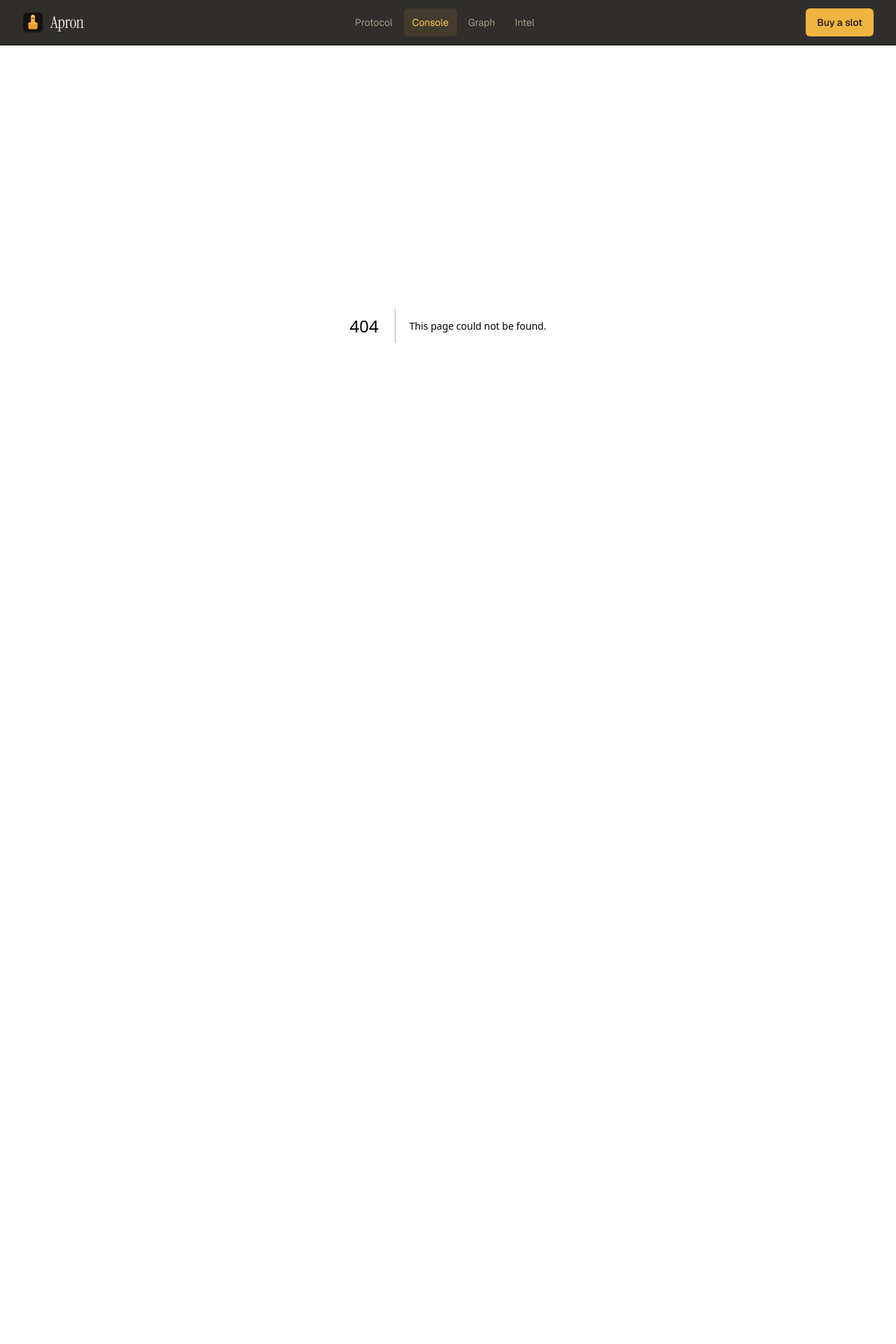
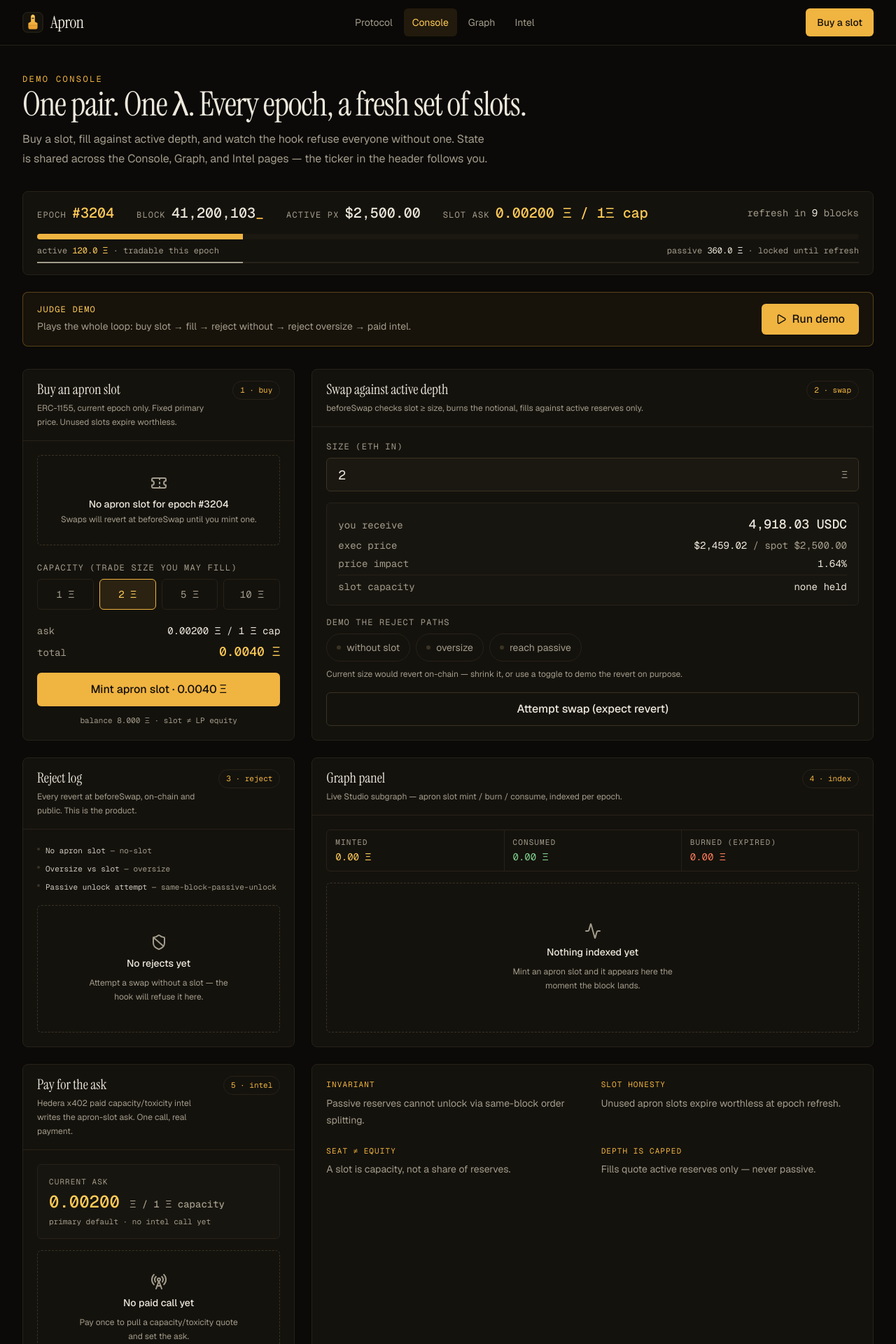
Before and after one commit to Kartikvyas1604/Cadence, a Next.js app: page /console in a window 1280 px wide. Before the commit this address had no page. Shown: the top 1920 px of the page at 70% size. Before the commit the page ends 865 px from the top, so only its background shows below. Built offline with nearby package versions, Linux system fonts and the light colour scheme.

Commit message:
refactor: console to /console, hero links to routes

```diff
--- /dev/null
+++ b/app/console/page.tsx
@@ -0,0 +1,18 @@
+import type { Metadata } from "next";
+import { ConsoleView } from "@/components/console-view";
+import { SiteFooter } from "@/components/site-footer";
+
+export const metadata: Metadata = {
+  title: "Console — Apron",
+  description:
+    "Buy an apron slot, swap against active depth, watch the hook reject everyone else. Live demo console.",
+};
+
+export default function ConsolePage() {
+  return (
+    <>
+      <ConsoleView />
+      <SiteFooter />
+    </>
+  );
+}
--- a/app/page.tsx
+++ b/app/page.tsx
@@ -1,70 +1,13 @@
-import { SiteHeader } from "@/components/site-header";
 import { SiteFooter } from "@/components/site-footer";
 import { Hero } from "@/components/hero";
-import { EpochBar } from "@/components/epoch-bar";
-import { DemoRunner } from "@/components/demo-runner";
-import { BuyApronPanel } from "@/components/buy-apron-panel";
-import { SwapPanel } from "@/components/swap-panel";
-import { RejectLogPanel } from "@/components/reject-log-panel";
-import { GraphPanel } from "@/components/graph-panel";
-import { IntelPanel } from "@/components/intel-panel";
-import { ApronProvider } from "@/lib/apron/provider";
-
-const FACTS = [
-  ["Invariant", "Passive reserves cannot unlock via same-block order splitting."],
-  ["Slot honesty", "Unused apron slots expire worthless at epoch refresh."],
-  ["Seat ≠ equity", "A slot is capacity, not a share of reserves."],
-  ["Depth is capped", "Fills quote active reserves only — never passive."],
-];
-
-function FactsCard() {
-  return (
-    <section
-      aria-label="Protocol facts"
-      className="flex flex-col justify-between rounded-lg border border-border bg-surface p-5 lg:col-span-2"
-    >
-      <div className="grid gap-6 sm:grid-cols-2">
-        {FACTS.map(([title, body]) => (
-          <div key={title}>
-            <p className="font-mono text-[11px] uppercase tracking-widest text-accent">
-              {title}
-            </p>
-            <p className="mt-1.5 text-sm leading-6 text-muted">{body}</p>
-          </div>
-        ))}
-      </div>
-      <p className="mt-6 border-t border-border pt-4 text-xs leading-5 text-muted">
-        Demo runs on an Anvil fork. Explicitly not TAP / Dockyard / Parity. No
-        fake APY. No finalist guarantee.
-      </p>
-    </section>
-  );
-}
 
 export default function Home() {
   return (
-    <ApronProvider>
-      <SiteHeader />
+    <>
       <main className="flex-1">
         <Hero />
-
-        <div className="mx-auto w-full max-w-7xl px-4 py-12 md:px-6 lg:px-8">
-          <div id="console" className="scroll-mt-20 space-y-6">
-            <EpochBar />
-            <DemoRunner />
-          </div>
-
-          <div className="mt-8 grid gap-6 lg:grid-cols-3">
-            <BuyApronPanel />
-            <SwapPanel />
-            <RejectLogPanel />
-            <GraphPanel />
-            <IntelPanel />
-            <FactsCard />
-          </div>
-        </div>
       </main>
       <SiteFooter />
-    </ApronProvider>
+    </>
   );
 }
--- /dev/null
+++ b/components/console-view.tsx
@@ -0,0 +1,74 @@
+"use client";
+
+import { EpochBar } from "./epoch-bar";
+import { DemoRunner } from "./demo-runner";
+import { BuyApronPanel } from "./buy-apron-panel";
+import { SwapPanel } from "./swap-panel";
+import { RejectLogPanel } from "./reject-log-panel";
+import { GraphPanel } from "./graph-panel";
+import { IntelPanel } from "./intel-panel";
+
+const FACTS = [
+  ["Invariant", "Passive reserves cannot unlock via same-block order splitting."],
+  ["Slot honesty", "Unused apron slots expire worthless at epoch refresh."],
+  ["Seat ≠ equity", "A slot is capacity, not a share of reserves."],
+  ["Depth is capped", "Fills quote active reserves only — never passive."],
+];
+
+function FactsCard() {
+  return (
+    <section
+      aria-label="Protocol facts"
+      className="flex flex-col justify-between rounded-lg border border-border bg-surface p-5 lg:col-span-2"
+    >
+      <div className="grid gap-6 sm:grid-cols-2">
+        {FACTS.map(([title, body]) => (
+          <div key={title}>
+            <p className="font-mono text-[11px] uppercase tracking-widest text-accent">
+              {title}
+            </p>
+            <p className="mt-1.5 text-sm leading-6 text-muted">{body}</p>
+          </div>
+        ))}
+      </div>
+      <p className="mt-6 border-t border-border pt-4 text-xs leading-5 text-muted">
+        Demo runs on an Anvil fork. Explicitly not TAP / Dockyard / Parity. No
+        fake APY. No finalist guarantee.
+      </p>
+    </section>
+  );
+}
+
+export function ConsoleView() {
+  return (
+    <main className="flex-1">
+      <div className="mx-auto w-full max-w-7xl px-4 py-10 md:px-6 lg:px-8">
+        <p className="mb-1 font-mono text-xs uppercase tracking-[0.2em] text-accent">
+          demo console
+        </p>
+        <h1 className="font-serif text-4xl tracking-tight text-foreground md:text-5xl">
+          One pair. One λ. Every epoch, a fresh set of slots.
+        </h1>
+        <p className="mt-3 max-w-2xl text-sm leading-6 text-muted md:text-base md:leading-7">
+          Buy a slot, fill against active depth, and watch the hook refuse
+          everyone without one. State is shared across the Console, Graph, and
+          Intel pages — the ticker in the header follows you.
+        </p>
+
+        <div className="mt-8 space-y-6">
+          <EpochBar />
+          <DemoRunner />
+        </div>
+
+        <div className="mt-8 grid gap-6 lg:grid-cols-3">
+          <BuyApronPanel />
+          <SwapPanel />
+          <RejectLogPanel />
+          <GraphPanel />
+          <IntelPanel />
+          <FactsCard />
+        </div>
+      </div>
+    </main>
+  );
+}
--- a/components/hero.tsx
+++ b/components/hero.tsx
@@ -1,4 +1,5 @@
-import { ArrowDown } from "lucide-react";
+import Link from "next/link";
+import { ArrowRight } from "lucide-react";
 
 const steps = [
   {
@@ -39,19 +40,19 @@ export function Hero() {
         </p>
 
         <div className="mt-9 flex flex-wrap items-center gap-3">
-          <a
-            href="#console"
+          <Link
+            href="/console"
             className="inline-flex h-12 items-center gap-2 rounded-md bg-accent px-6 font-medium text-accent-foreground transition-colors duration-100 hover:bg-accent-strong active:translate-y-px"
           >
             Open the console
-            <ArrowDown className="size-4" aria-hidden />
-          </a>
-          <a
-            href="#console"
+            <ArrowRight className="size-4" aria-hidden />
+          </Link>
+          <Link
+            href="/protocol"
             className="inline-flex h-12 items-center rounded-md border border-border-strong px-6 font-medium text-foreground transition-colors duration-100 hover:bg-surface-raised active:translate-y-px"
           >
-            Watch a swap get rejected
-          </a>
+            How the mechanism works
+          </Link>
         </div>
 
         <ol className="mt-16 grid gap-px overflow-hidden rounded-lg border border-border bg-border md:grid-cols-3">
```
